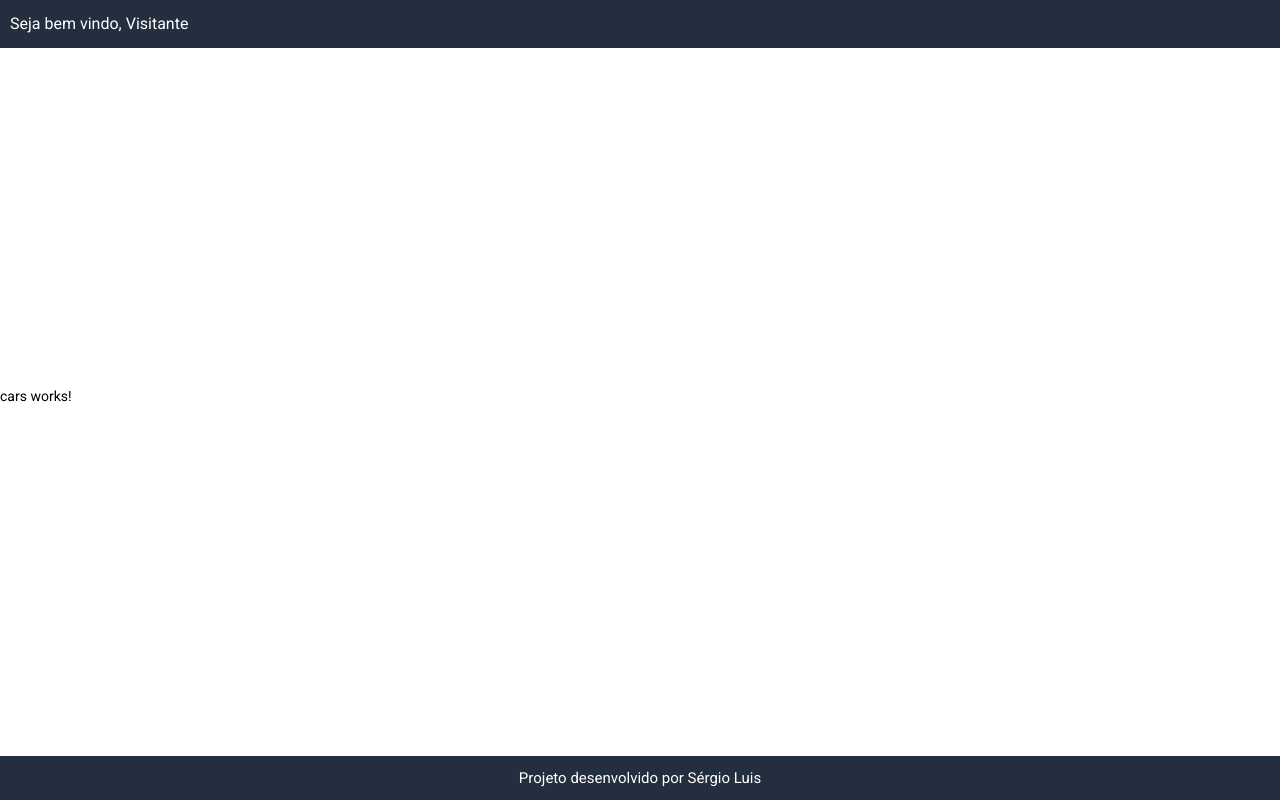
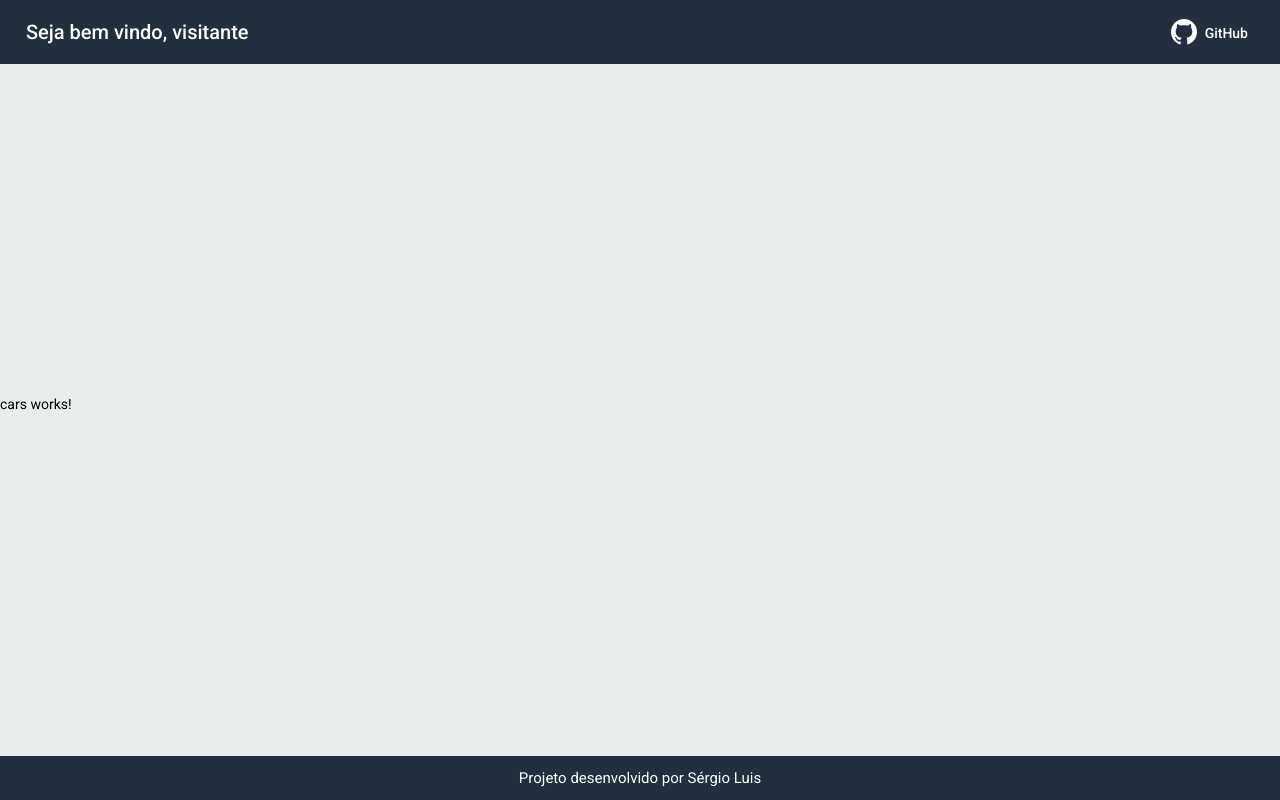
Before and after one commit to sergiolclem/Infosistemas, an Angular app in the folder frontend/: page / in a window 1280 px wide. Built offline with nearby package versions, Linux system fonts and the light colour scheme.

Commit message:
link github, melhorias estilo

```diff
--- a/frontend/src/app/shared/header/header.component.css
+++ b/frontend/src/app/shared/header/header.component.css
@@ -4,7 +4,13 @@
     color: #ffffff;
     font-family: sans-serif;
 }
-
 h3{
     margin: 10px
 }
+.spacer {
+    flex: 1 1 auto;
+}
+.docs-angular-logo{
+    height: 26px;
+    margin: 0 4px 3px 0;
+}
--- a/frontend/src/app/shared/header/header.component.html
+++ b/frontend/src/app/shared/header/header.component.html
@@ -1,3 +1,11 @@
-<div class="header">
+<mat-toolbar class="header">
     <h3>Seja bem vindo, {{ user }}</h3>
-</div>
+    <span class="spacer"></span>
+    <a href="https://github.com/sergiolclem/Infosistemas" target="_blank" mat-button>
+        <span class="mat-button-wrapper">
+            <img src="../../../assets/img/github-circle-white-transparent.svg" class="docs-angular-logo"> GitHub
+        </span>
+        <div matripple="" class="mat-ripple mat-button-ripple"></div>
+        <div class="mat-button-focus-overlay"></div>
+    </a>
+</mat-toolbar>
--- a/frontend/src/app/shared/header/header.component.ts
+++ b/frontend/src/app/shared/header/header.component.ts
@@ -7,7 +7,7 @@ import { Component, OnInit } from '@angular/core';
 })
 export class HeaderComponent implements OnInit {
 
-  public user: string = "Visitante";
+  public user: string = "visitante";
 
   constructor() { }
 
--- a/frontend/src/styles.css
+++ b/frontend/src/styles.css
@@ -1,12 +1,10 @@
 /* You can add global styles to this file, and also import other style files */
-html, body { height: 100%; width: 100%; }
-
+html, body { height: 100%; width: 100%; background-color: #EAEDED; }
 body{
     display: flex;
     margin: 0;
     font-family: Roboto, "Helvetica Neue", sans-serif;
 }
-
 .main-page{
     display: flex;
     flex-direction: column;
```
Also changed, not shown: frontend/src/app/shared/shared.module.ts (+10 -1 lines), frontend/src/assets/img/github-circle-white-transparent.svg (added).
